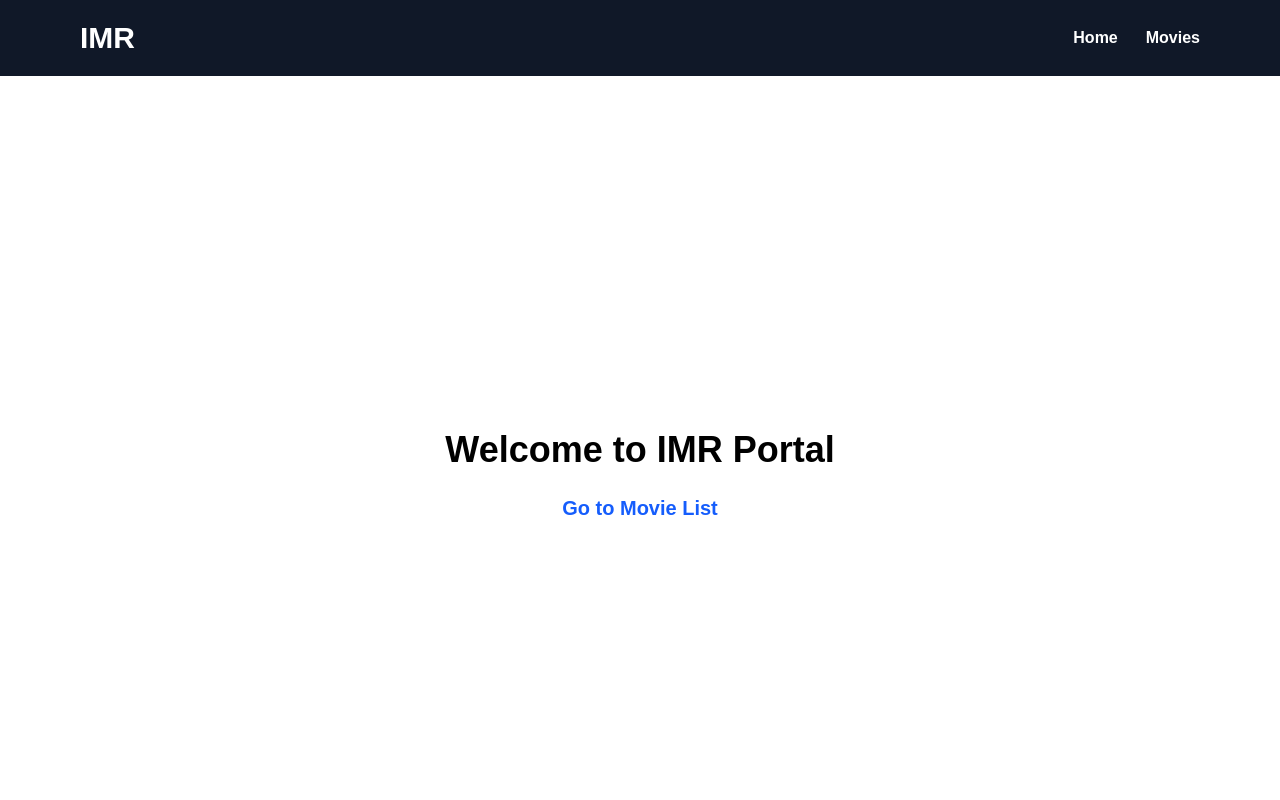
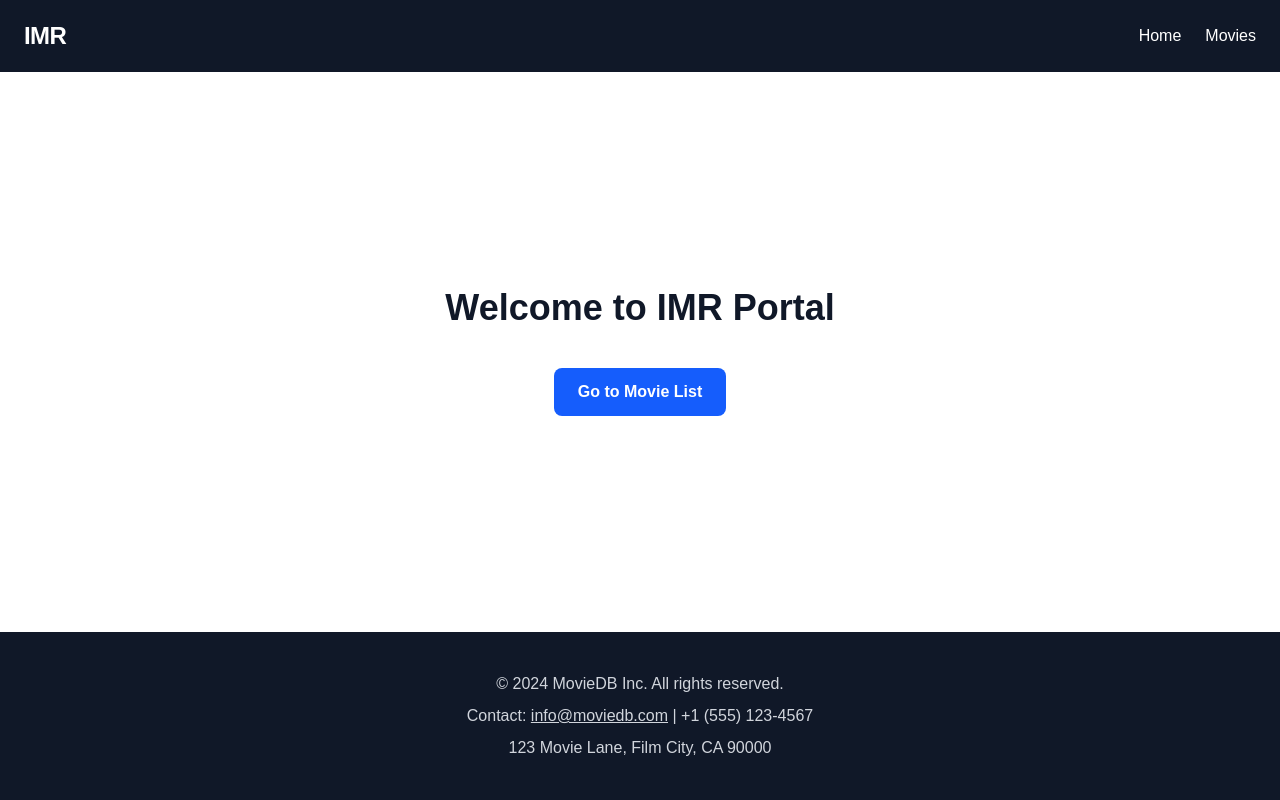
Before and after one commit to CLC-Hari/Full-Stack-Web-Applications, a Next.js app in the folder imr_portal/: page / in a window 1280 px wide. Shown: the top 800 px of the page. Built offline with nearby package versions, Linux system fonts and the light colour scheme.

Commit message:
refine Navbar and Footer layout and polish form styles

```diff
--- a/imr_portal/app/page.js
+++ b/imr_portal/app/page.js
@@ -3,10 +3,15 @@ import React from "react";
 
 const HomePage = () => {
   return (
-    <main className="flex flex-col items-center justify-center min-h-screen ">
-      <h1 className="text-4xl font-bold mb-6 text-black">Welcome to IMR Portal</h1>
-      <a href="/movies" className="text-xl font-bold text-blue-600 hover:text-blue-800 transition-colors  hover:underline">Go to Movie List</a>
-    </main>
+      <main className="flex flex-col items-center justify-center min-h-[70vh] text-center">
+        <h1 className="text-4xl font-bold mb-6 text-gray-900">Welcome to IMR Portal</h1>
+        <a
+          href="/movies"
+          className="mt-4 inline-flex items-center justify-center rounded-lg px-6 py-3 font-semibold transition-colors bg-blue-600 text-white hover:bg-blue-700 focus:outline-none focus:ring-2 focus:ring-blue-500 focus:ring-offset-2"
+        >
+          Go to Movie List
+        </a>
+      </main>
   );
 }
 
--- a/imr_portal/components/Footer.js
+++ b/imr_portal/components/Footer.js
@@ -2,11 +2,19 @@ import React from "react";
 
 const Footer = () => {
   return (
-  <footer className="bg-gray-900 text-white py-8 px-4 text-center">
-    <div className="mb-2 text-center">© 2024 MovieDB Inc. All rights reserved.</div>
-    <div className="mb-2">Contact: <a href="mailto:info@moviedb.com" className="underline hover:text-gray-300">info@moviedb.com</a> | +1 (555) 123-4567</div>
-    <div>123 Movie Lane, Film City, CA 90000</div>
-  </footer>
+    <footer className="bg-gray-900 text-gray-300 py-10">
+      <div className="container mx-auto px-6 text-center space-y-2">
+        <div>© 2024 MovieDB Inc. All rights reserved.</div>
+        <div>
+          Contact:{" "}
+          <a href="mailto:info@moviedb.com" className="underline hover:text-white">
+            info@moviedb.com
+          </a>{" "}
+          | +1 (555) 123-4567
+        </div>
+        <div>123 Movie Lane, Film City, CA 90000</div>
+      </div>
+    </footer>
   );
 };
 
--- a/imr_portal/components/Navbar.js
+++ b/imr_portal/components/Navbar.js
@@ -1,14 +1,17 @@
 import React from "react";
+import Link from "next/link";
 
 const Navbar  = () => {
   return (
-  <nav className="bg-gray-900 text-white px-20 py-5 flex justify-between items-center">
-    <h1 className="text-3xl font-bold">IMR</h1>
-    <div className="flex gap-7 font-bold">
-      <a href="/" className="text-white hover:text-gray-300 transition-colors hover:underline">Home</a>
-      <a href="/movies" className="text-white hover:text-gray-300 transition-colors hover:underline">Movies</a>
-    </div>
-  </nav>
+    <nav className="bg-gray-900 text-white">
+      <div className="container mx-auto px-6 py-5 flex justify-between items-center">
+        <h1 className="text-2xl font-bold tracking-tight">IMR</h1>
+        <div className="flex gap-6 font-medium">
+          <Link href="/" className="hover:text-gray-300 transition-colors">Home</Link>
+          <Link href="/movies" className="hover:text-gray-300 transition-colors">Movies</Link>
+        </div>
+      </div>
+    </nav>
   );
 };
 
```
